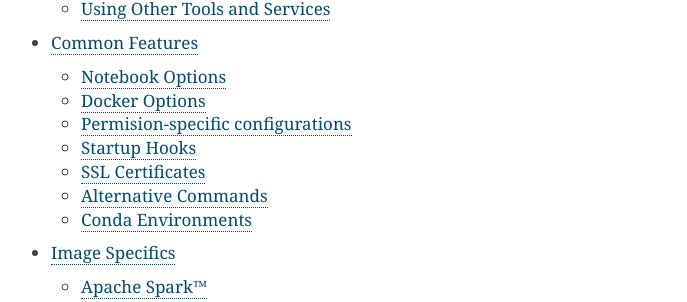
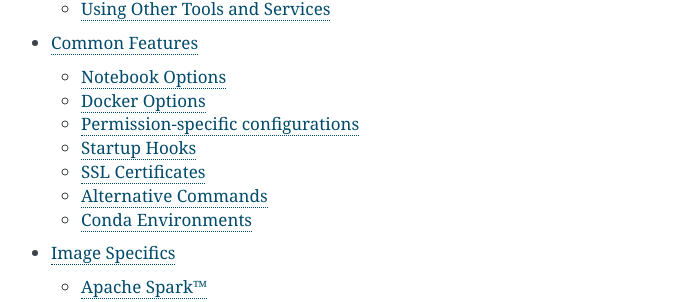
Before and after one commit to jupyter/docker-stacks, a Sphinx documentation site: the page built from docs/index.rst, in a window 1280 px wide and 900 px high, scrolled down 3431 px. Shown: the part 148-450 px from the top of the window, without its empty margins (399-1086 px from the left). Built offline with Sphinx 7.4.7, drawn with Linux system fonts in a browser that asks for light colours.

Commit message:
Fix typo

```diff
--- a/docs/using/common.md
+++ b/docs/using/common.md
@@ -72,7 +72,7 @@
 - `--user 5000 --group-add users` - Launches the container with a specific user ID and adds that user to the `users` group so that it can modify files in the default home directory and `/opt/conda`.
   You can use these arguments as alternatives to setting `${NB_UID}` and `${NB_GID}`.
 
-## Permision-specific configurations
+## Permission-specific configurations
 
 - `-e NB_UMASK=<umask>` - Configures Jupyter to use a different `umask` value from default, i.e. `022`.
   For example, if setting `umask` to `002`, new files will be readable and writable by group members instead of the owner only.
```
